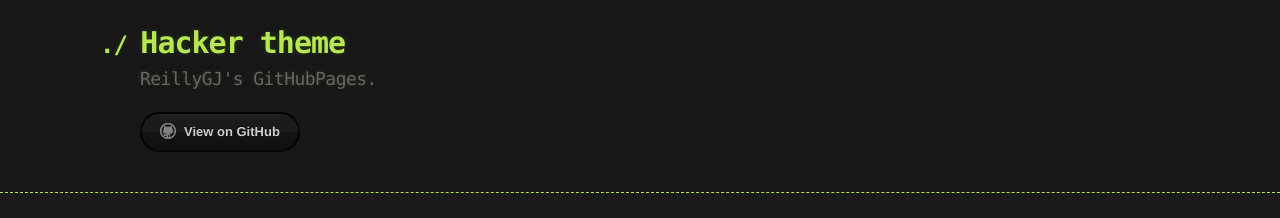
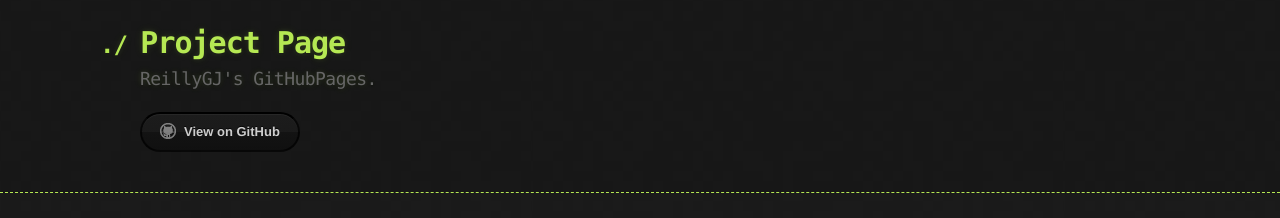
Before and after one commit to Reillygj/Reillygj.github.io, a Jekyll site: the page built from index.md, in a window 1280 px wide and 900 px high. Shown: the top 218 px of the window. Built offline with Jekyll 4.4.1, drawn with Linux system fonts in a browser that asks for light colours; our own code applies the rules of GitHub Pages for plain Markdown files.

Commit message:
Update _config.yml

```diff
--- a/_config.yml
+++ b/_config.yml
@@ -1,4 +1,4 @@
-title: Hacker theme
+title: Project Page
 description: ReillyGJ's GitHubPages.
 show_downloads: False
 google_analytics:
```
